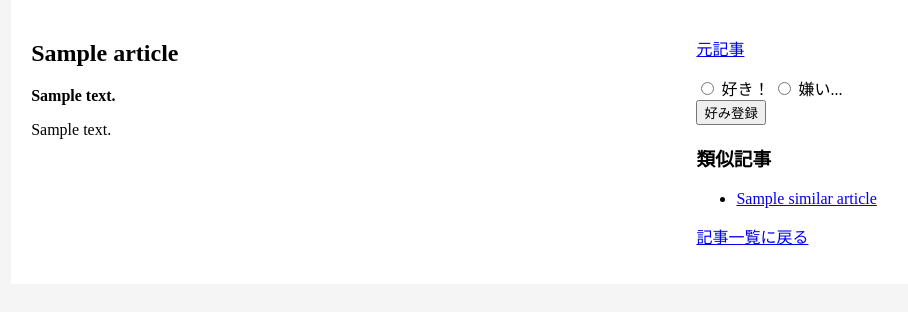
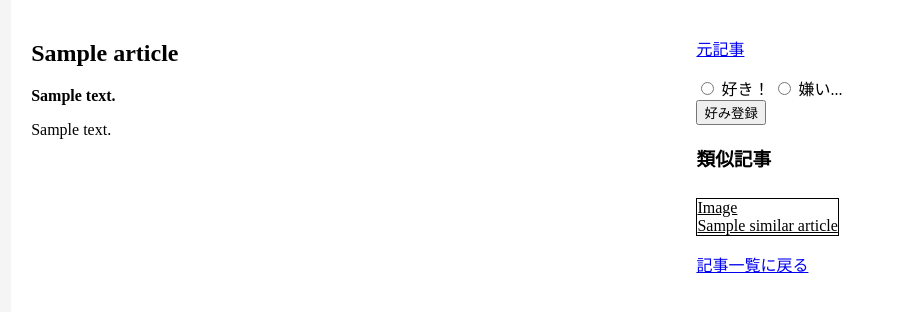
Before and after one commit to box16/ArtMatch, a Django app: template artmatch/articles/templates/articles/detail.html in a window 1280 px wide. Shown: the part 87-399 px from the top of the page, without its empty margins (125-1033 px from the left). Run offline with Django 3.2, Linux system fonts and the light colour scheme; the template is opened without the code that fills it: most values are stand-ins (such as "Sample title", 1, 10 or a date in 2020).

Commit message:
とりあえずの改善完了

```diff
--- a/artmatch/articles/static/articles/detail.css
+++ b/artmatch/articles/static/articles/detail.css
@@ -27,5 +27,30 @@ aside{
     width:30%;
     padding: 2%;
     background-color: #ffffff;
-    border-left: 0.5em #000000;
 }
+
+.similar_articles{
+    display: flex;
+    flex-direction: column;
+    flex-wrap: wrap;
+    align-content: flex-start;
+}
+
+.similar_article{
+    margin-top: 1vh;
+    border: 1px solid #000000;
+    height: 10%;
+}
+
+.similar_articles a:link {
+    color: #000000;
+}
+.similar_articles a:visited {
+    color: #000000;
+}
+.similar_articles a:hover {
+    color: #01C2EF;
+}
+.similar_articles a:active {
+    color: #01C2EF;
+}
--- a/artmatch/articles/templates/articles/detail.html
+++ b/artmatch/articles/templates/articles/detail.html
@@ -42,19 +42,26 @@
             <h3>
                 類似記事
             </h3>
-
+            <div class="similar_articles">
                 {% if similar_articles %}
-                <ul>
                     {% for id,title in similar_articles.items %}
-                    <li><a href="{% url 'articles:detail' id %}">{{ title }}</a></li>
+                        <div class="similar_article">
+                            <a href="{% url 'articles:detail' id %}">
+                                <div class="article_image">
+                                    Image
+                                </div>
+                                <div class="article_title">
+                                    {{ title }}
+                                </div>
+                            </a>
+                        </div>
                     {% endfor %}
-                </ul>
                 {% else %}
                     <p>
                         類似記事はありません
                     </p>
                 {% endif %}
-
+            </div>
             <p>
                 <a href="{% url 'articles:index' %}">記事一覧に戻る</a>
             </p>
```
Lines whose indentation alone changed are shown as unchanged.
